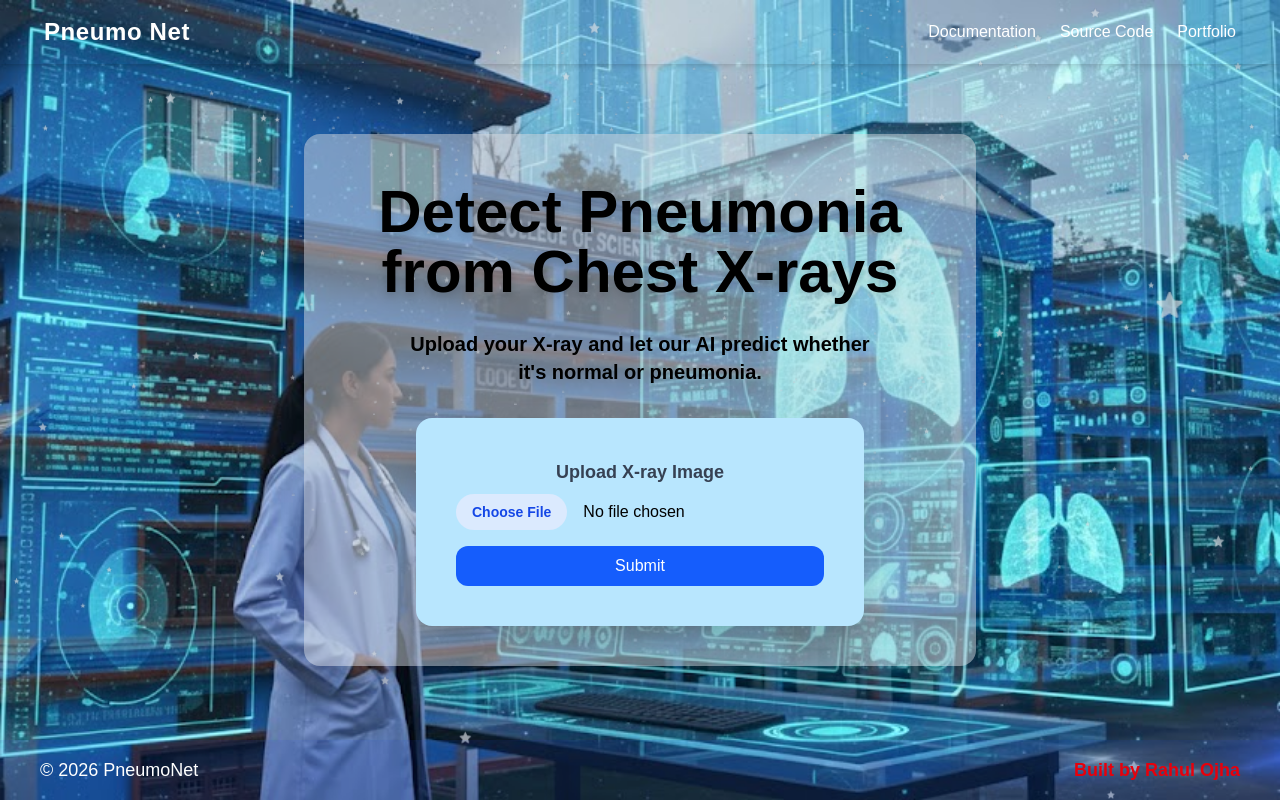
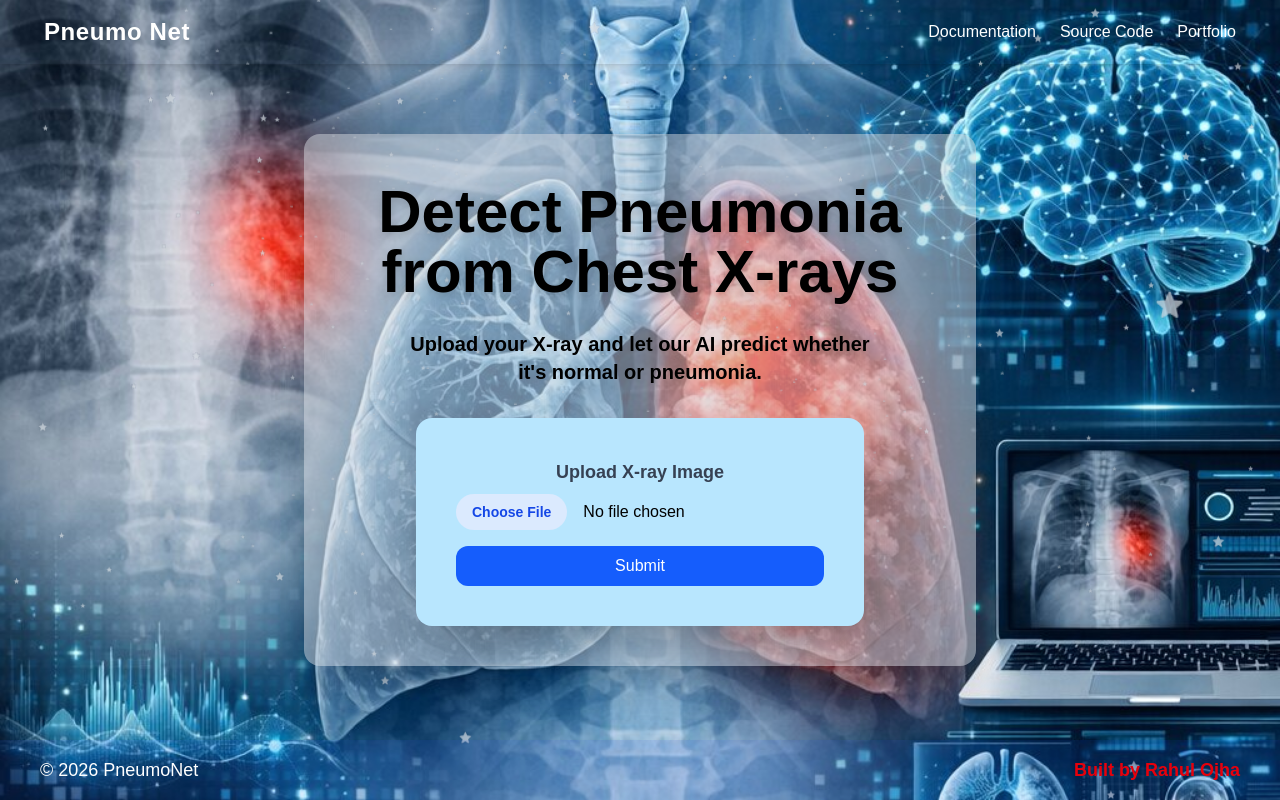
Before and after one commit to snatched11/pneumonet, a React (Vite) app in the folder frontend/: page / in a window 1280 px wide. Built offline with nearby package versions, Linux system fonts and the light colour scheme; no server answers; a web font is replaced by a local one.

Commit message:
Change background image in App component

```diff
--- a/frontend/src/App.jsx
+++ b/frontend/src/App.jsx
@@ -9,7 +9,7 @@ const App = () => {
     return (
         <div
             className="min-h-screen bg-cover bg-center font-mona"
-            style={{ backgroundImage: `url(/background.jpg)` }}
+            style={{ backgroundImage: `url(/new-bg.jpg)` }}
         >
             {/* Overlay */}
             <div className="absolute inset-0 z-0" />
```
